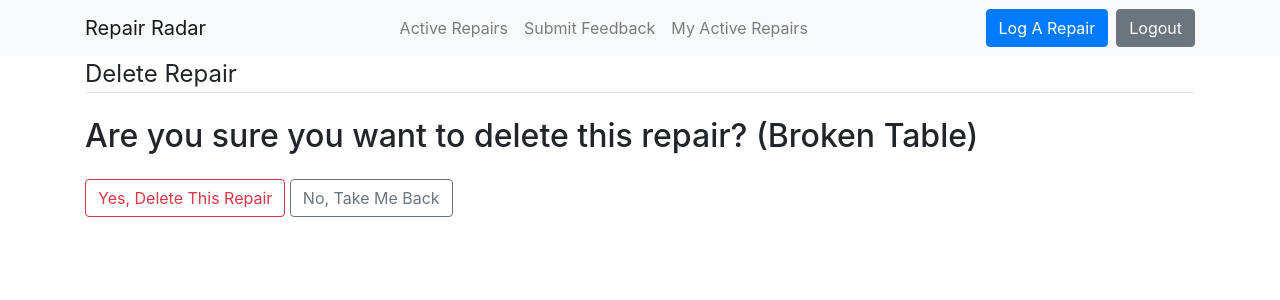
After one commit to thomasdevillers/repair-radar, a Django app: page /repair/1/delete/ in a window 1280 px wide. The commit adds this page. Shown: the top 300 px of the page. Run offline with Django 3.2, Linux system fonts and the light colour scheme; a user stored in the database is signed in; data comes from the database, SQL or seed files in the repository; both versions use the stored data as it was after the commit; some libraries are stand-ins or nearby versions.

Commit message:
Added Delete Feature for Repairs

```diff
--- a/repairadar_app/models.py
+++ b/repairadar_app/models.py
@@ -29,7 +29,7 @@ class Repair(models.Model):
     repairStatus = models.CharField(max_length=20, default='SUB', verbose_name='Issue Status', choices=status_choices)
     repairLocation = models.CharField(max_length=100, verbose_name='Issue Location')
     dateLogged = models.DateField(default = timezone.now)
-    repairImage = models.ImageField(upload_to='repair_images', blank=True, verbose_name='Issue Evidence')
+    repairImage = models.ImageField(upload_to='repair_images', blank=True, verbose_name='Issue Evidence', default='default.jpg')
     repairUrgency = models.CharField(max_length=20, default='Low', verbose_name='Issue Urgency', choices=urgency_choices)
 
     def __str__(self):
--- /dev/null
+++ b/repairadar_app/templates/repairadar_app/repair_confirm_delete.html
@@ -0,0 +1,16 @@
+{% extends "repairadar_app/base.html" %}
+{% block content %}
+    <div class='content-section'>
+        <form method="POST">
+            {% csrf_token %}
+            <fieldset class='form-group'>
+                <legend class="border-bottom mb-4">Delete Repair</legend>
+                <h2>Are you sure you want to delete this repair? ({{ object.repairTitle }})</h2>
+            </fieldset>
+            <div class="form-group">
+                <button class="btn btn-outline-danger" type="submit">Yes, Delete This Repair</button>
+                <a class="btn btn-outline-secondary" href="{% url 'repair-detail' object.id%}">No, Take Me Back</a>
+            </div>
+        </form>
+    </div>
+{% endblock content %}
--- a/repairadar_app/templates/repairadar_app/repair_detail.html
+++ b/repairadar_app/templates/repairadar_app/repair_detail.html
@@ -35,7 +35,10 @@
                         <p>Repair Status: <strong>{{ object.repairStatus }}</strong></p>
                         <p>Date Logged: <strong>{{ object.dateLogged }}</strong></p>
                         <p>Reported By: <strong>{{ repair.suNumber }}</strong></p>
+                        <div>
                         <a href="{% url 'repair-update' object.pk %}" class="btn btn-primary">Update</a>
+                        <a href="{% url 'repair-delete' object.pk %}" class="btn btn-danger">Delete</a>
+                        </div>
                     </div>
                 </div>
             </div>
--- a/repairadar_app/urls.py
+++ b/repairadar_app/urls.py
@@ -1,13 +1,13 @@
 from django.urls import path
 from . import views
-from .views import RepairListView, RepairDetailView, RepairCreateView, RepairUpdateView, FeedbackCreateView, FeedbackListView
+from .views import RepairListView, RepairDetailView, RepairCreateView, RepairUpdateView, RepairDeleteView, FeedbackCreateView, FeedbackListView
 
 urlpatterns = [
     path('', RepairListView.as_view(), name='repairadar-home'),
     path('repair/<int:pk>/', RepairDetailView.as_view(), name='repair-detail'),
     path('repair/create/', RepairCreateView.as_view(), name='repair-create'),
     path('repair/<int:pk>/update/', RepairUpdateView.as_view(), name='repair-update'),
-
+    path('repair/<int:pk>/delete/', RepairDeleteView.as_view(), name='repair-delete'),
     path('feedback/', FeedbackListView.as_view(), name='repair-feedback'),
     path('feedback/create', FeedbackCreateView.as_view(), name='feedback-create'),
 ]
--- a/repairadar_app/views.py
+++ b/repairadar_app/views.py
@@ -38,6 +38,16 @@ class RepairUpdateView(LoginRequiredMixin, UserPassesTestMixin, UpdateView):
             return True
         return False
 
+class RepairDeleteView(LoginRequiredMixin, UserPassesTestMixin, DeleteView):
+    model = Repair
+    success_url = '/'
+
+    def test_func(self):
+        repair = self.get_object()
+        if self.request.user.username == 'staff' or self.request.user.username == 'tom':
+            return True
+        return False
+
 class FeedbackListView(ListView):
     model = Feedback
     template_name = 'repairadar_app/feedback.html'
```
Also changed, not shown: db.sqlite3, media/repair_images/default.jpg (added), media/repair_images/sunset_2Yhlw7n.jpeg (added).
